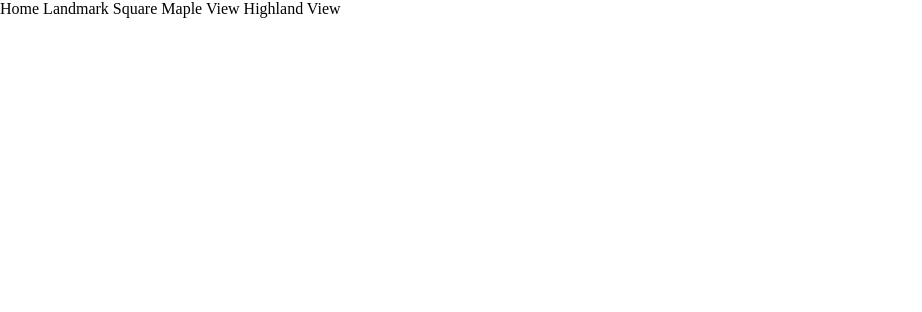
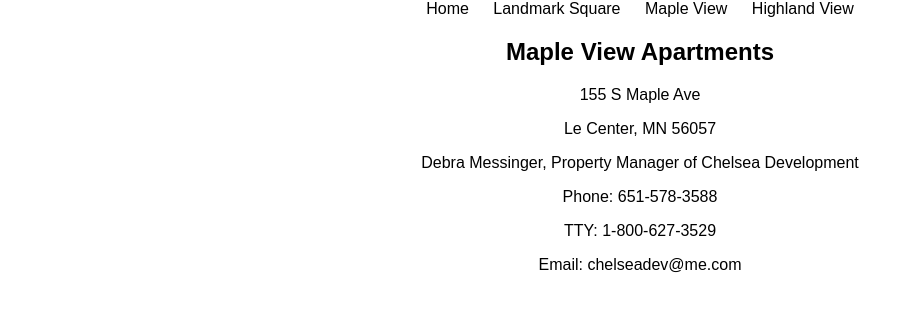
Before and after one commit to brothernk/Chelsea-Development, a PHP site: page /maple.html in a window 1280 px wide. Shown: the top 312 px of the page, without its empty margins (0-922 px from the left). Run offline with PHP 8.4, Linux system fonts and the light colour scheme; some libraries are stand-ins or nearby versions.

Commit message:
apartment pages

```diff
--- a/assets/css/style.css
+++ b/assets/css/style.css
@@ -1,9 +1,19 @@
 body {
     margin:0 auto;
     padding:0;
+    text-align: center;
+    font-family: Arial, Helvetica, sans-serif;
 }
 
 a {
     text-decoration: none;
     color:black;
 }
+
+nav a {
+    padding:10px;
+}
+
+p {
+    padding:0;
+}
--- a/maple.html
+++ b/maple.html
@@ -19,6 +19,18 @@
         <a href ="maple.html">Maple View</a>
         <a href ="highland.html">Highland View</a>
     </nav>
+
+    <h2>Maple View Apartments</h2>
+
+    <div class="address">
+        <p>155 S Maple Ave</p>
+        <p>Le Center, MN 56057</p>
+        <p>Debra Messinger, Property Manager of Chelsea Development</p>
+        <p>Phone: 651-578-3588</p>
+        <p>TTY: 1-800-627-3529</p>
+        <p>Email: chelseadev@me.com</p>
+    </div>
+
 <script type="text/javascript" src="https://cdnjs.cloudflare.com/ajax/libs/jquery/3.2.1/jquery.min.js"></script>
 <script type="text/javascript" src="assets/javascript/app.js"></script>
 </body>
```
Also changed, not shown: highland.html (+12 -0 lines), landmark.html (+12 -0 lines).
